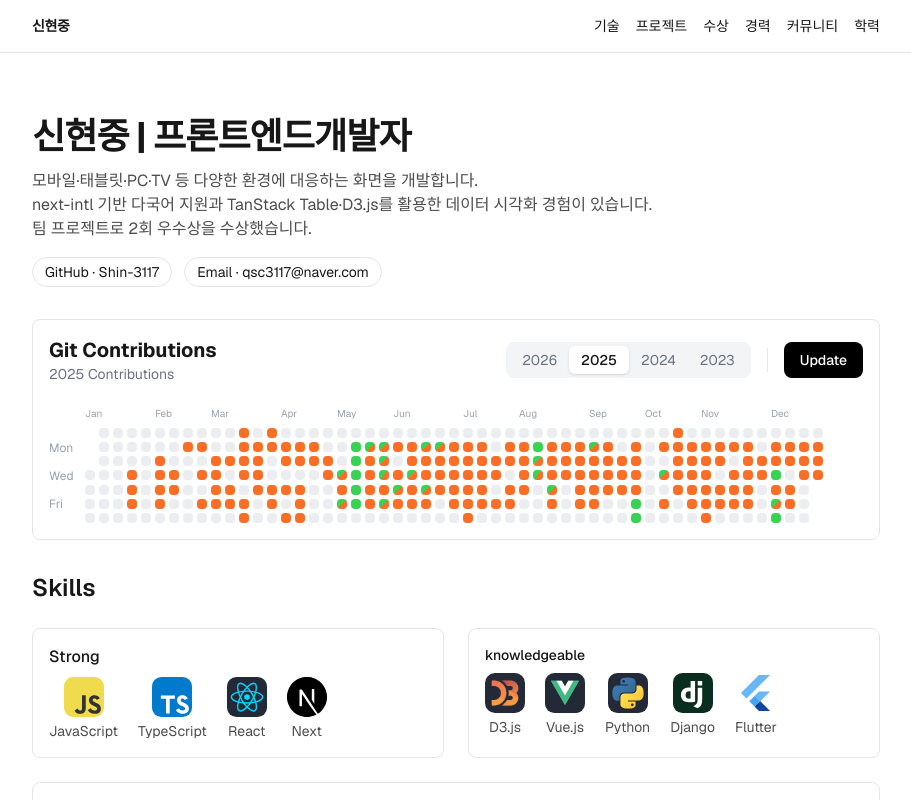
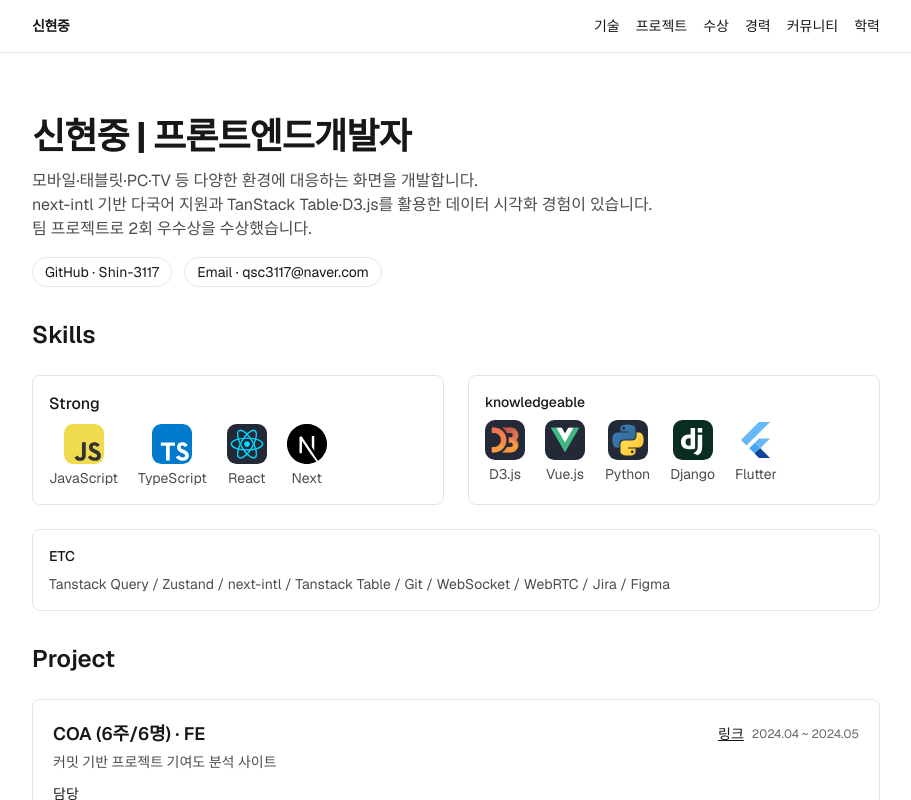
Before and after one commit to Shin-3117/portfolio-next16, a Next.js app: page / in a window 1280 px wide. Shown: the top 800 px of the page, without its empty margins (184-1095 px from the left). Built offline with nearby package versions, Linux system fonts and the light colour scheme.

Commit message:
MUTE GitContribute component

```diff
--- a/app/page.tsx
+++ b/app/page.tsx
@@ -63,7 +63,7 @@ export default function Home() {
           </div>
         </section>
 
-        <GitContribute />
+
 
         {/* Skills */}
         <section id="skills" className="scroll-mt-20">
@@ -187,7 +187,7 @@ export default function Home() {
           </div>
         </section>
 
-
+        {/*<GitContribute />*/}
 
         {/* Footer */}
         <footer className="border-t border-black/10 py-6 text-xs text-black/60 dark:border-white/10 dark:text-white/60 flex gap-2 items-center">
```
